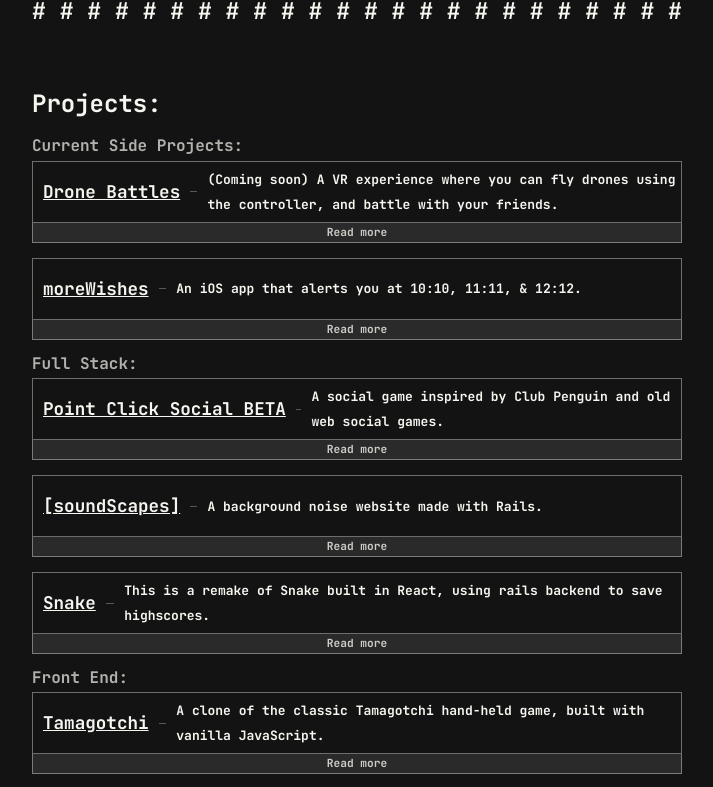
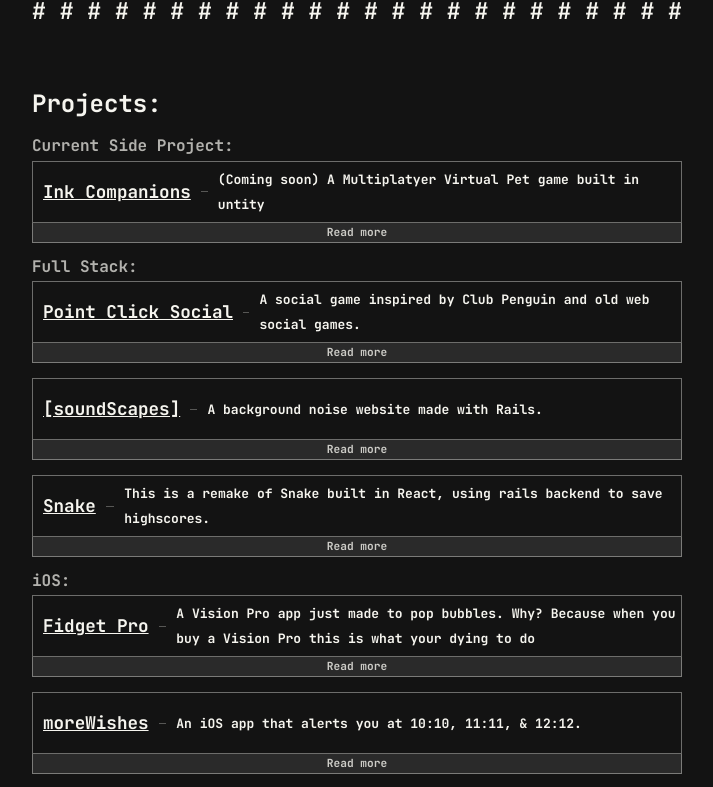
Before and after one commit to john-farina/web-resume, a React (Create React App) app: page / in a window 1280 px wide. Shown: the part 631-1418 px from the top of the page, without its empty margins (283-996 px from the left). Built offline with nearby package versions, Linux system fonts and the light colour scheme.

Commit message:
start to update resume

```diff
--- a/src/App/App.tsx
+++ b/src/App/App.tsx
@@ -2,7 +2,7 @@
 import './App.scss';
 import Head from './Head';
 import MainPage from './MainPage';
-import DronesBlog from './DronesBlog';
+// import DronesBlog from './DronesBlog';
 
 
 
@@ -13,11 +13,11 @@
       element: <MainPage />,
       errorElement: <div>404</div>
     },
-    {
-      path: '/drones',
-      element: <DronesBlog />,
-      errorElement: <div>404</div>
-    }
+    // {
+    //   path: '/drones',
+    //   element: <DronesBlog />,
+    //   errorElement: <div>404</div>
+    // }
   ]);
 
   return (
--- a/src/App/MainPage/MainPage.scss
+++ b/src/App/MainPage/MainPage.scss
@@ -7,3 +7,8 @@
     max-width: 650px;
     margin-bottom: 20px;
 }
+
+
+.test {
+    background-color: red;
+}
--- a/src/App/MainPage/cards/ProjectsCard/ProjectsCard.tsx
+++ b/src/App/MainPage/cards/ProjectsCard/ProjectsCard.tsx
@@ -7,8 +7,9 @@
     snakeImage,
     tamagotchiImage,
     calculatorImage,
-    dronesImage,
     wishesImage,
+    inkCompanionsImage,
+    fidgetProImage,
     GamePic
 } from "../../../../static";
 
@@ -16,33 +17,24 @@
     return (
         <CardContainer title="Projects">
             <>
-                <h3 className="header3 projectHeader3">Current Side Projects:</h3>
+                <h3 className="header3 projectHeader3">Current Side Project:</h3>
                 <ProjectCard
-                    title="Drone Battles"
-                    subtext="(Coming soon) A VR experience where you can fly drones using the controller, and battle with your friends."
-                    readmeIntro="This is my real attempt to create a fully functional VR game designed for the quest platform. This will be very similar to the concept of battle bots but with drones and in VR. I'm using Unity, and C# to create this game. Along with OpenXR to make it cross platform. And I'm using Unity Services to make it Multiplayer. If you're interested in reading more and see demos - checkout the simple dev blog when clicking on the title. I'll be adding more posts there when I make progress."
-                    liveDemoLink="/drones"
-                    samePageLink={true}
-                    image={dronesImage}
+                    title="Ink Companions"
+                    subtext="(Coming soon) A Multiplatyer Virtual Pet game built in untity"
+                    readmeIntro="This is a multiplayer game and a virtual pet game in one. It's a bit of a unique concept so I would recommend reading the blog post about what this game is, Just click the title to read more! Also just a fun thing to note Point Click Social below was the game that sparked my interest in the layout thats used for the multiplayer portion"
+                    liveDemoLink={"https://blog.inkcompanions.com/12-2024/what-is-ink-companions/"}
+                    image={inkCompanionsImage}
                     imageAlt="temp"
                     githubLink={null}
                 />
 
-                <ProjectCard
-                    title="moreWishes"
-                    subtext="An iOS app that alerts you at 10:10, 11:11, & 12:12."
-                    readmeIntro="This is my first jump for creating iOS apps, This app was a good way for me to learn Swift, SwiftUI, & how to develop with XCode."
-                    liveDemoLink={"https://apps.apple.com/us/app/morewishes/id6450796262"}
-                    image={wishesImage}
-                    imageAlt="temp"
-                    githubLink={null}
-                />
+
 
                 <h3 className="header3 projectHeader3">Full Stack:</h3>
                 <ProjectCard
-                    title="Point Click Social BETA"
+                    title="Point Click Social"
                     subtext="A social game inspired by Club Penguin and old web social games."
-                    readmeIntro="This is my second jump to Game Development, This is a Club Penguin like online chat game built with Unity, and a Rails back-end using Websockets and Redis to communicate inbetween servers. Has working logins, Save Login, Chatting, Clothes. This is in beta so expect to see bugs if you demo it - also you can just play without logging in"
+                    readmeIntro="(I'm no longer making updates to this game) This is my second jump to Game Development, This is a Club Penguin like online chat game built with Unity, and a Rails back-end using Websockets and Redis to communicate inbetween servers. Has working logins, Save Login, Chatting, Clothes. This isn't in a finished state so expect bugs while trying it, also you can just play without logging in"
                     liveDemoLink={"https://pointclicksocial.johnfarina.co/"}
                     image={GamePic}
                     imageAlt="temp"
@@ -70,6 +62,27 @@
                     githubLink={"https://github.com/john-farina/snake-port"}
                     liveDemoLink={"https://snake.johnfarina.co"}
                 />
+
+                <h3 className="header3 projectHeader3">iOS:</h3>
+                <ProjectCard
+                    title="Fidget Pro"
+                    subtext="A Vision Pro app just made to pop bubbles. Why? Because when you buy a Vision Pro this is what your dying to do"
+                    readmeIntro="Loved making this app for the Vision Pro, I really believe this is the future of tech so I had to make an app for it - just to learn how."
+                    liveDemoLink={"https://apps.apple.com/us/app/fidget-pro/id6501970788"}
+                    image={fidgetProImage}
+                    imageAlt="temp"
+                    githubLink={null}
+                />
+                <ProjectCard
+                    title="moreWishes"
+                    subtext="An iOS app that alerts you at 10:10, 11:11, & 12:12."
+                    readmeIntro="This is my first jump for creating iOS apps, This app was a good way for me to learn Swift, SwiftUI, & how to develop with XCode."
+                    liveDemoLink={"https://apps.apple.com/us/app/morewishes/id6450796262"}
+                    image={wishesImage}
+                    imageAlt="temp"
+                    githubLink={null}
+                />
+
 
                 <h3 className="header3 projectHeader3">Front End:</h3>
                 <ProjectCard
--- a/src/static.ts
+++ b/src/static.ts
@@ -12,7 +12,9 @@
 const etchaImage = "/images/projects/EtchaDrawReset.gif";
 const ticTacImage = "/images/projects/Win-TicTacToe.gif";
 const dronesImage = "/images/projects/dronesScreenshot.jpg";
+const inkCompanionsImage = "/images/projects/inkCompanions.png";
 const wishesImage = "/images/projects/wishesScreenshot.png";
+const fidgetProImage = "/images/projects/fidgetPro.png";
 
 // ------ Tech Icons ------
 const sassIcon = "/images/sass.png";
@@ -79,5 +81,7 @@
     droneV1Image,
     testingSingleplayerVideo,
     testingMultiplayerVideo,
-    resume
+    resume,
+    inkCompanionsImage,
+    fidgetProImage
 }
```
Also changed, not shown: public/images/projects/fidgetPro.png (added), public/images/projects/inkCompanions.png (added).
